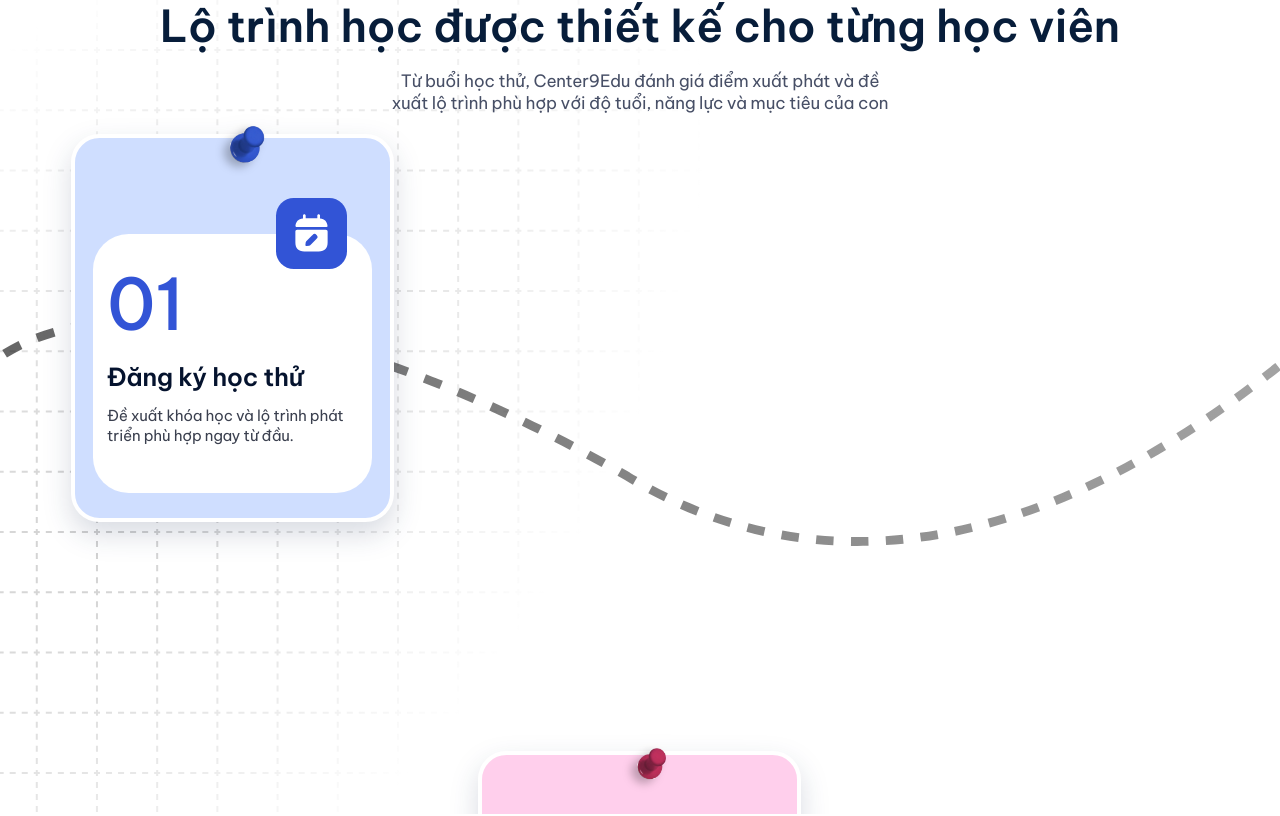
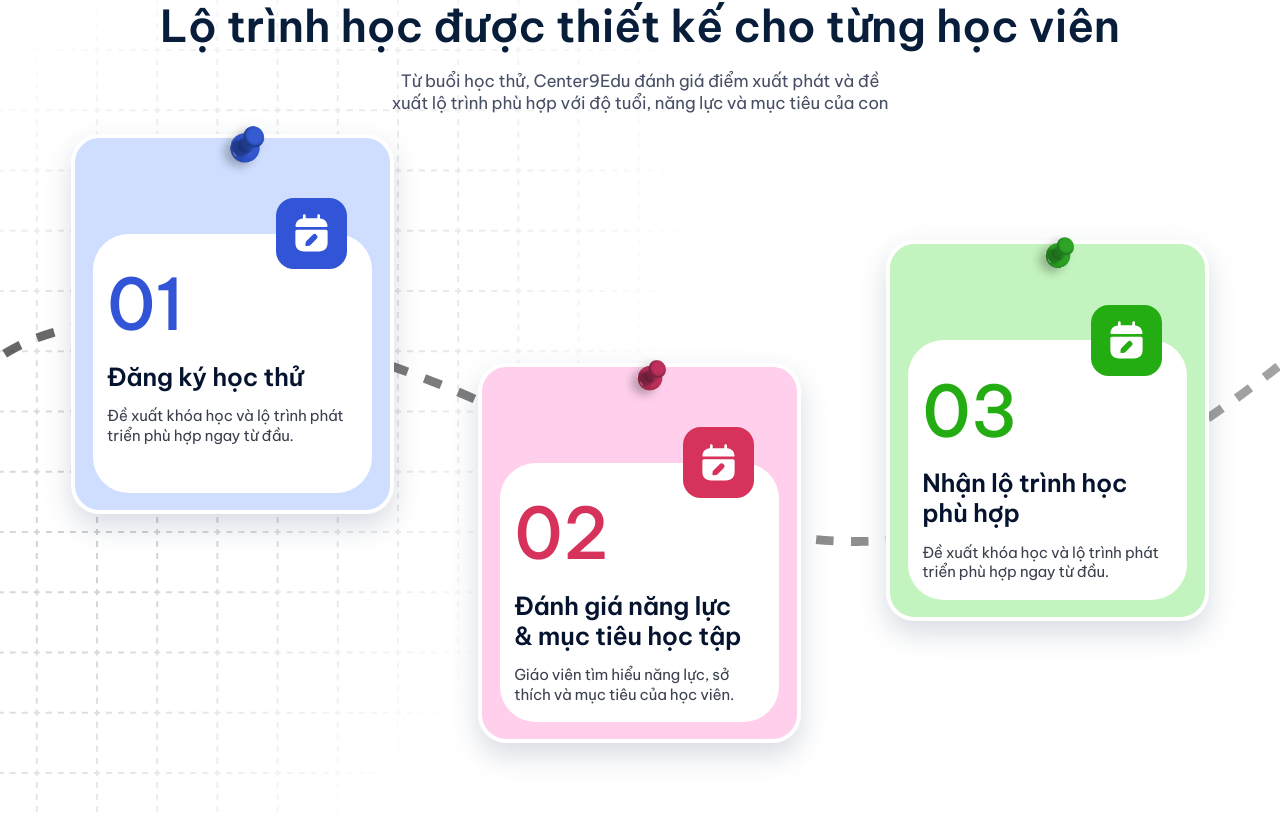
Before and after one commit to center9-edu/center9-website, a Next.js app: page / in a window 1280 px wide. Shown: the part 2671-3487 px from the top of the page. Built offline with nearby package versions, Linux system fonts and the light colour scheme.

Commit message:
fix: restore canvas positioning for journey cards and quote portrait (#6)

```diff
--- a/src/app/globals.css
+++ b/src/app/globals.css
@@ -148,7 +148,8 @@
   @apply mx-auto w-full max-w-336 px-4 sm:px-6 lg:px-8;
 }
 
-/* Positions a DesignCanvas child at the --x/--y set by boxVars(); in normal flow below xl. */
+/* Positions a DesignCanvas child at the --x/--y set by boxVars(); in normal flow below xl.
+   Do not combine with `relative` (it wins in the cascade); use `max-xl:relative` instead. */
 @utility canvas-item {
   @variant xl {
     position: absolute;
--- a/src/features/home/components/learning-journey-section.tsx
+++ b/src/features/home/components/learning-journey-section.tsx
@@ -49,7 +49,7 @@ function JourneyCard({ step }: { step: JourneyStep }) {
   return (
     <li
       className={cn(
-        "relative w-full max-w-[22.6875em] rounded-[2em] border-4 border-white px-[1.25em] pt-[6.75em] pb-[1.75em] text-[16px] drop-shadow-[0px_12px_14px_rgba(13,31,77,0.16)] canvas-item xl:text-[length:calc(16*var(--dp))]",
+        "w-full max-w-[22.6875em] rounded-[2em] max-xl:relative border-4 border-white px-[1.25em] pt-[6.75em] pb-[1.75em] text-[16px] drop-shadow-[0px_12px_14px_rgba(13,31,77,0.16)] canvas-item xl:h-[26.75em] xl:text-[length:calc(16*var(--dp))]",
         step.theme.card,
       )}
       style={boxVars(step.position.left, step.position.top)}
@@ -75,7 +75,8 @@ function JourneyCard({ step }: { step: JourneyStep }) {
           className="size-[3em]"
         />
       </span>
-      <div className="flex min-h-[18.25em] flex-col gap-[1em] rounded-[2.5em] bg-white px-[1em] pt-[2em] pb-[2.5em]">
+      {/* Figma: card 363 × 428, white panel 292 tall; the panel height is fixed from xl. */}
+      <div className="flex min-h-[18.25em] flex-col gap-[1em] rounded-[2.5em] bg-white px-[1em] pt-[2em] pb-[2.5em] xl:h-[18.25em] xl:pb-0">
         <span className={cn("text-[5em]/[1.2] font-medium tracking-[-0.3px]", step.theme.text)}>
           {step.number}
         </span>
--- a/src/features/home/components/quote-section.tsx
+++ b/src/features/home/components/quote-section.tsx
@@ -44,7 +44,7 @@ export function QuoteSection() {
           </blockquote>
           <figcaption className="flex items-end gap-4 xl:contents">
             <div
-              className="relative size-32 shrink-0 bg-white canvas-item xl:size-[calc(254*var(--dp))]"
+              className="size-32 shrink-0 bg-white max-xl:relative canvas-item xl:size-[calc(254*var(--dp))]"
               style={boxVars(868, 404)}
             >
               <Image
```
